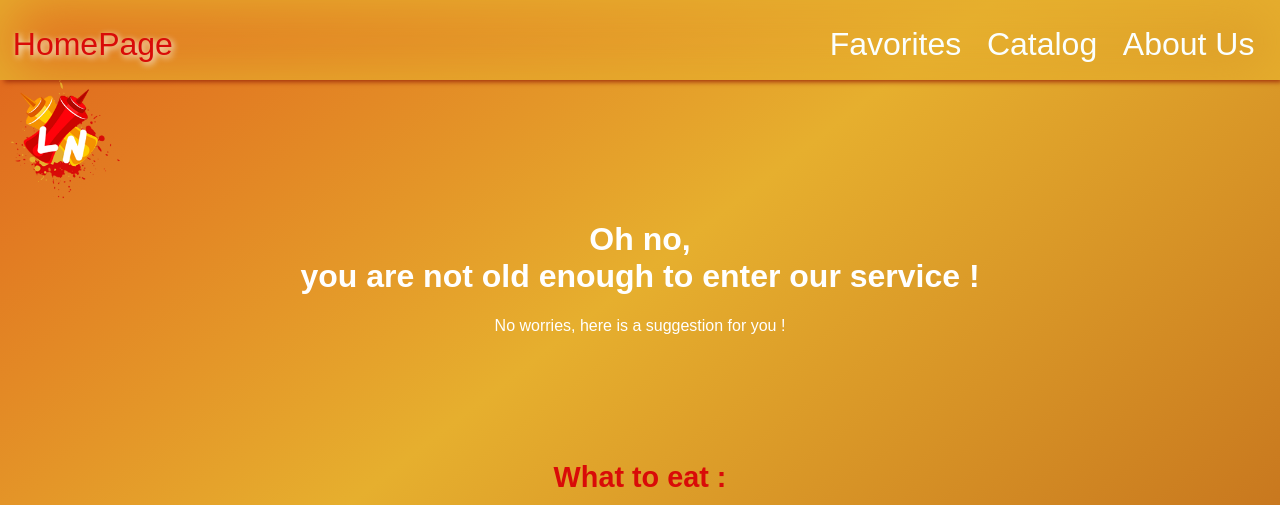
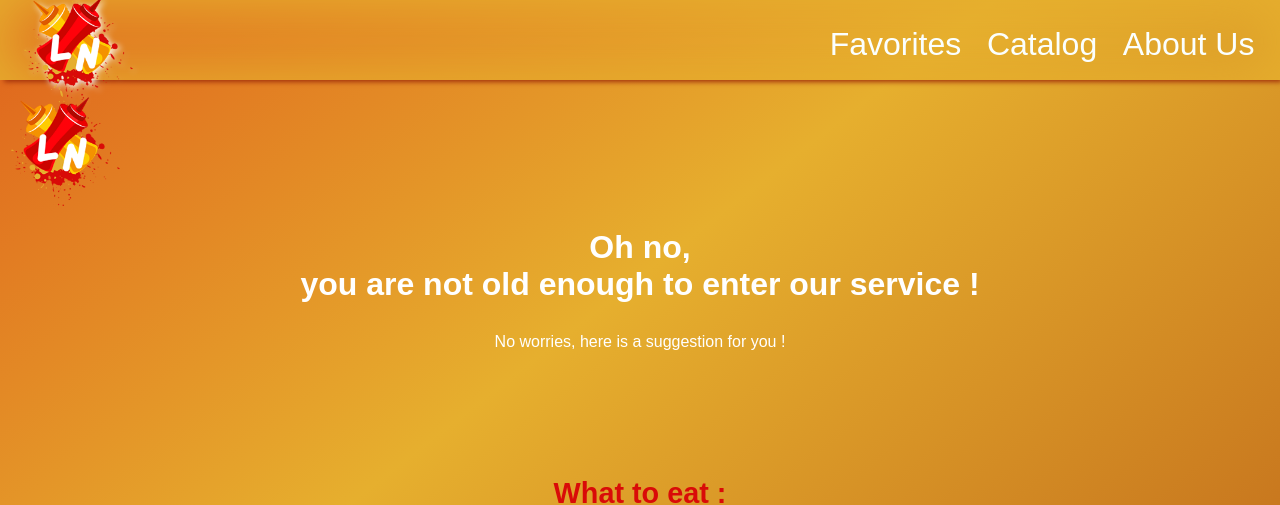
Before and after one commit to WildCodeSchool/paris-0921-p2-groupe6, a React (Vite) app: page /Under18 in a window 1280 px wide. Shown: the top 505 px of the page. Built offline with nearby package versions, Linux system fonts and the light colour scheme; a web font is replaced by a local one.

Commit message:
Style add the small logo to the navbar menu in Desktop

```diff
--- a/src/HeaderNavbar.css
+++ b/src/HeaderNavbar.css
@@ -1,4 +1,9 @@
 @import './fonts.css';
+
+.smallLogo {
+  height: 10vh;
+  padding-top: 1vh;
+}
 
 nav {
   align-items: center;
--- a/src/HeaderNavbar.jsx
+++ b/src/HeaderNavbar.jsx
@@ -1,5 +1,6 @@
 import React from 'react';
 import { NavLink } from 'react-router-dom';
+import SmallLogo from './SmallLogo.png';
 
 import './HeaderNavbar.css';
 
@@ -9,7 +10,7 @@ function HeaderNavbar() {
       <ul>
         <li>
           <NavLink className="link" activeClassName="active" to="/">
-            HomePage
+            <img src={SmallLogo} alt="Lazy Nights Small Logo" className="smallLogo" />
           </NavLink>
         </li>
 
```
